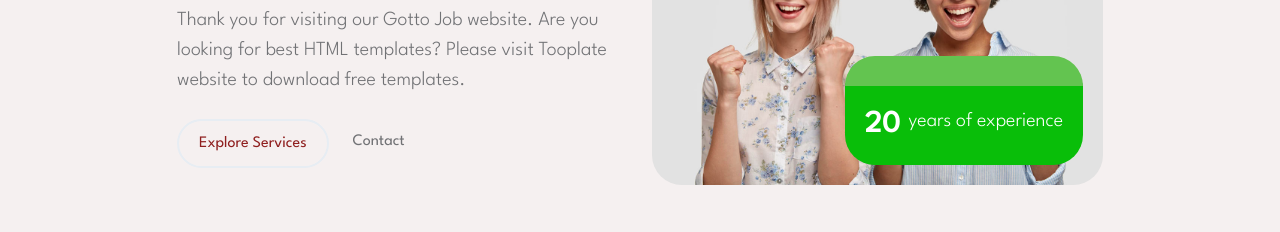
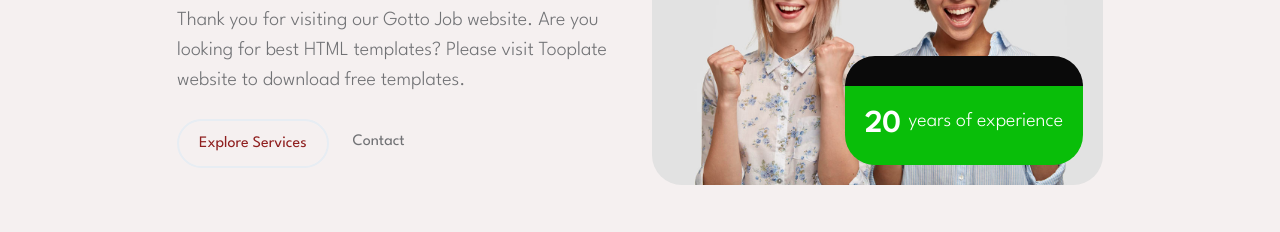
Before and after one commit to Ilashe/Gotto_Job, a plain HTML site: page about.html in a window 1280 px wide. Shown: the part 720-952 px from the top of the page. Drawn offline with Linux system fonts and the light colour scheme.

Commit message:
additional final edits

```diff
--- a/css/tooplate-gotto-job.css
+++ b/css/tooplate-gotto-job.css
@@ -12,10 +12,10 @@ https://www.tooplate.com/view/2134-gotto-job
 :root {
   --white-color:                  #f5f0f0;
   --primary-color:                #09be09;
-  --secondary-color:              #63c450;
+  --secondary-color:              #0a0a0a;
   --section-bg-color:             #f0f8ff;
   --custom-btn-bg-color:          #8f1f1f;
-  --social-icon-link-bg-color:    #7f73eb;
+  --social-icon-link-bg-color:    #d38014;
   --dark-color:                   #000000;
   --p-color:                      #717275;
   --border-color:                 #e7edf3;
```
Also changed, not shown: index.html (+3 -4 lines), job-listings.html (+1 -1 lines).
